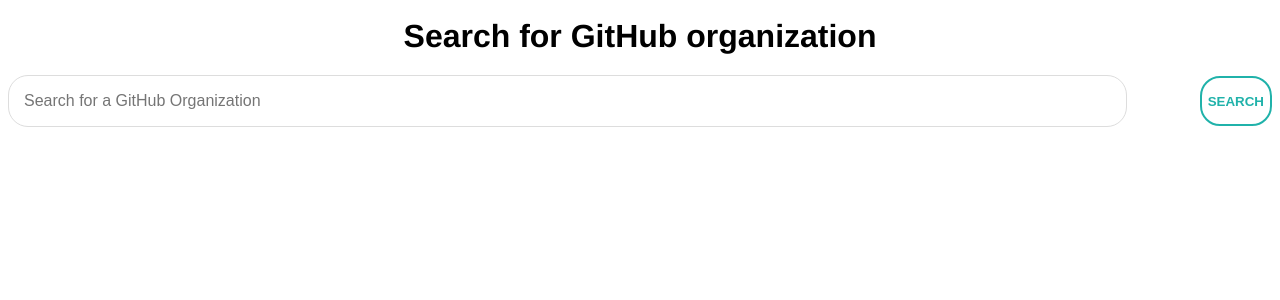
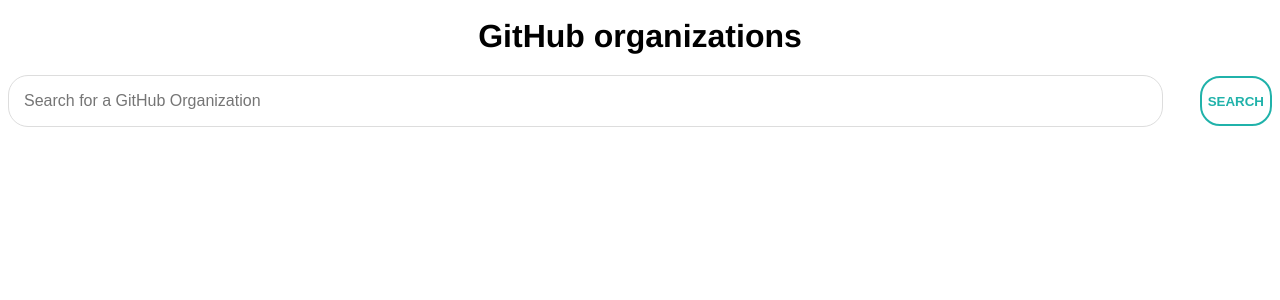
Before and after one commit to sophmain/golinks-challenge, a React (Create React App) app: page / in a window 1280 px wide. Shown: the top 300 px of the page. Built offline with nearby package versions, Linux system fonts and the light colour scheme.

Commit message:
text align right

```diff
--- a/src/App.css
+++ b/src/App.css
@@ -20,7 +20,7 @@
     border-radius: 20px;
     outline: none;
     font-size: 16px;
-    width: 92%;
+    width: 95%;
 
 }
 
--- a/src/App.js
+++ b/src/App.js
@@ -20,7 +20,7 @@
   return (
     <Router>
       <div>
-        <h1>Search for GitHub organization</h1>
+        <h1>GitHub organizations</h1>
         <div>
           <div>
             <form>
--- a/src/components/Repos/Repo.css
+++ b/src/components/Repos/Repo.css
@@ -22,8 +22,11 @@
     justify-content: space-between;
 }
 .repo-title{
-    margin-bottom: 10px;
+    margin: 0px 0px 10px 0px;
 }
 .repo-desc {
     margin-bottom: 8px;
 }
+.repo-data-container {
+    text-align: right;
+}
```
